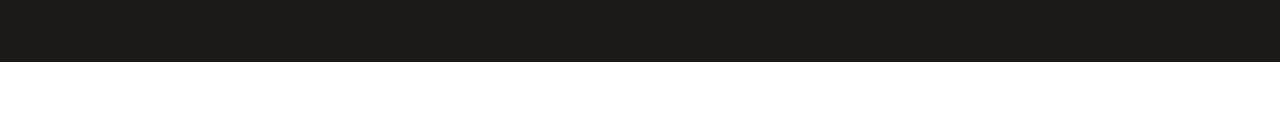
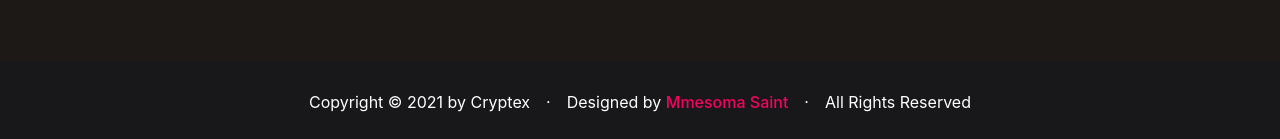
Before and after one commit to mmesomasaint/crypto-templates, a Next.js app: page /templates/cryptex in a window 1280 px wide. Shown: the part 7452-7591 px from the top of the page. Before the commit the page ends 7514 px from the top, so only its background shows below. Built offline with nearby package versions, Linux system fonts and the light colour scheme.

Commit message:
Feat: Design the footer base section

```diff
--- a/pages/templates/cryptex/index.js
+++ b/pages/templates/cryptex/index.js
@@ -1541,6 +1541,23 @@ export default function Home() {
             </div>
           </section>
           {/* End of Footer Body Section */}
+          <section>
+            <div className='bg-zinc-900'>
+              <div className='w-[80%] mx-auto py-7'>
+                <p className='text-white text-base font-normal text-center'>
+                  Copyright &copy; 2021 by Cryptex
+                  <span className='mx-4'>&middot;</span>
+                  Designed by{' '}
+                  <span className='text-primary font-medium'>
+                    Mmesoma Saint
+                  </span>
+                  <span className='mx-4'>&middot;</span>
+                  All Rights Reserved
+                </p>
+              </div>
+            </div>
+          </section>
+          {/* End of footer base section */}
         </div>
       </footer>
       {/* End of Footer */}
```
